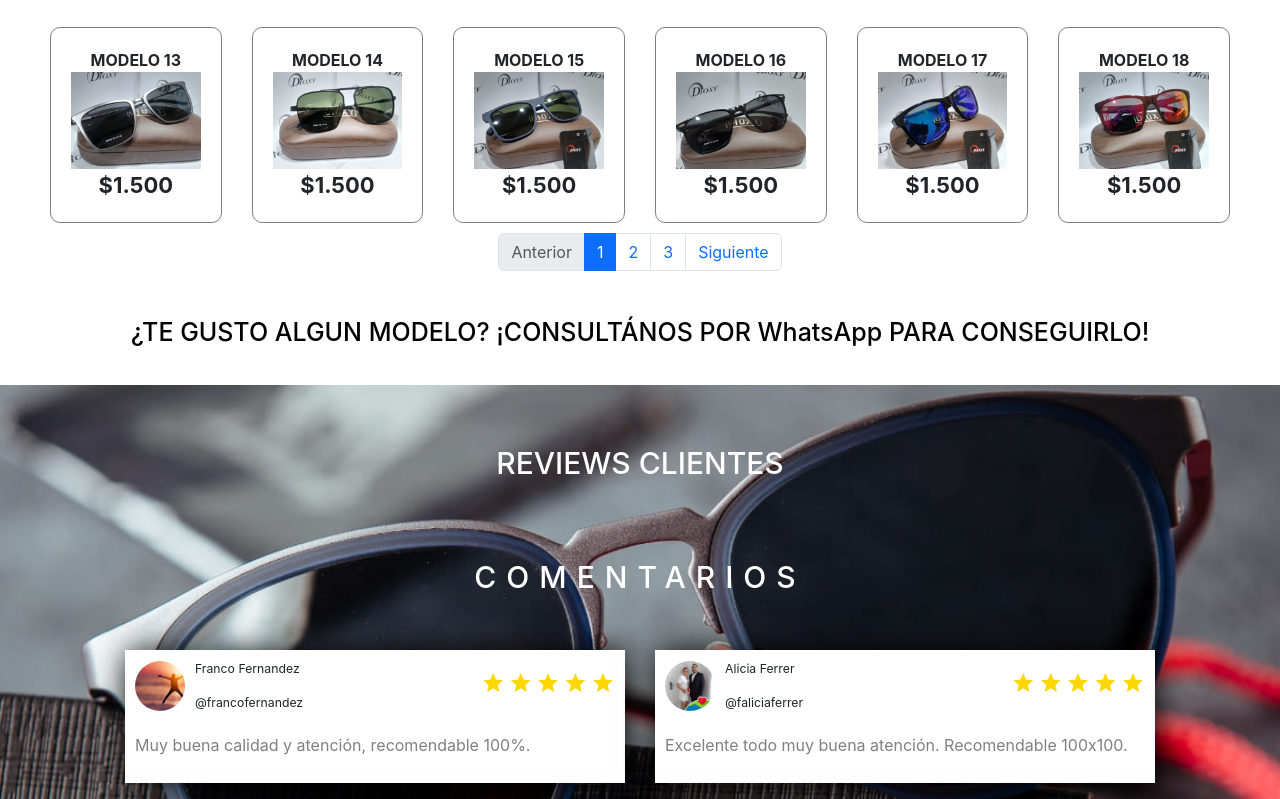
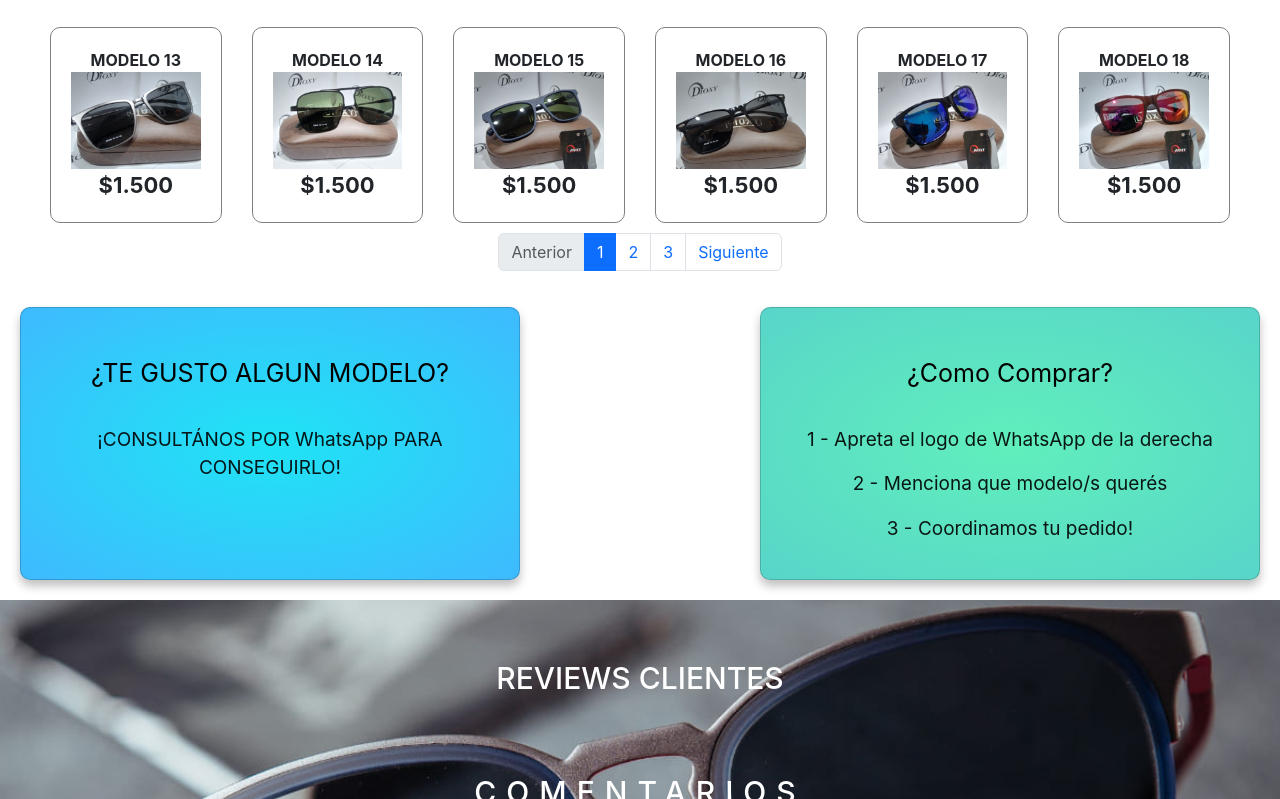
Before and after one commit to santisapee/Optica, a website: page index.html in a window 1280 px wide. Shown: the part 2001-2800 px from the top of the page. Drawn offline with nearby package versions, Linux system fonts and the light colour scheme.

Commit message:
Update4.0

```diff
--- a/index.html
+++ b/index.html
@@ -22,7 +22,7 @@
     <div class="popup">
         <div class="color">
             <button id="close">&times;</button>
-            <h3>¡PROMO APERTURA! LLEVÁ 2 PARES POR $2.100</h3>
+            <h3>¡PROMO APERTURA! LLEVÁ 2 PARES QUE TE GUSTEN SOLO POR $2.100</h3>
         </div>
     </div>
 
@@ -170,7 +170,7 @@
         </div>
     </section>
 
-    <a href="#" class="float-button" target="_blank">
+    <a href="https://wa.link/bzige6" class="float-button" target="_blank">
         <i class="fa fa-whatsapp"></i>
         <span>WhatsApp<br><small>¡CONSULTANOS<small><br><small>POR CUALQUIER MODELO!</small></span>
     </a>
@@ -189,9 +189,27 @@
         </ul>
       </nav>
 
-    <div>
-        <h2>¿TE GUSTO ALGUN MODELO? ¡CONSULTÁNOS POR WhatsApp PARA CONSEGUIRLO!</h2>
+    <div class="cards">
+        <div class="card card-1">
+            <h2 class="card__title">¿TE GUSTO ALGUN MODELO?</h2>
+            <p class="card__apply">
+                <a class="card__link">¡CONSULTÁNOS POR WhatsApp PARA CONSEGUIRLO!</a>
+            </p>
+          </div>
+          <div class="card card-4">
+            <h2 class="card__title">¿Como Comprar?</h2>
+            <p class="card__apply">
+                <a class="card__link">1 - Apreta el logo de WhatsApp de la derecha</a>
+            </p>
+            <p class="card__apply">
+                <a class="card__link">2 - Menciona que modelo/s querés</a>
+            </p>
+            <p class="card__apply">
+                <a class="card__link">3 - Coordinamos tu pedido!</a>
+            </p>
+          </div>
     </div>
+
 
 
 
--- a/sass/partials/_contenidopag.scss
+++ b/sass/partials/_contenidopag.scss
@@ -35,6 +35,7 @@
     border-radius: 10px;
     box-shadow: 0px 6px 10px rgba(0, 0, 0, 0.25);
     transition: all 0.2s;
+    text-align: center;
 
     &:hover {
       box-shadow: 0px 6px 10px rgba(0, 0, 0, 0.4);
```
Also changed, not shown: pagina/2.html (+21 -4 lines), pagina/3.html (+21 -3 lines), sass/style.css, 1 other file.
